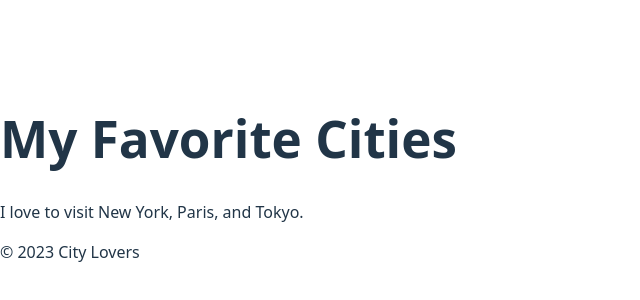
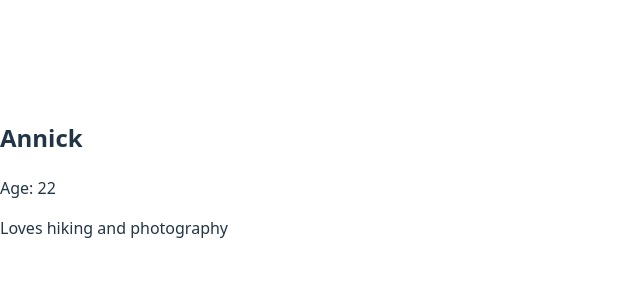
Before and after one commit to 123annick/alx-fe-reactjs, a React (Vite) app in the folder alx-react-app/: page / in a window 1280 px wide. Shown: the part 222-522 px from the top of the page, without its empty margins (0-640 px from the left). Built offline with nearby package versions, Linux system fonts and the light colour scheme.

Commit message:
Added UserProfile component and used props in App

```diff
--- a/alx-react-app/src/App.jsx
+++ b/alx-react-app/src/App.jsx
@@ -1,13 +1,13 @@
-import Header from './components/Header';
-import MainContent from './components/MainContent';
-import Footer from './components/Footer';
+import UserProfile from './components/UserProfile';
 
 function App() {
   return (
     <div>
-      <Header />
-      <MainContent />
-      <Footer />
+      <UserProfile
+        name="Annick"
+        age="22"
+        bio="Loves hiking and photography"
+      />
     </div>
   );
 }
--- /dev/null
+++ b/alx-react-app/src/components/UserProfile.jsx
@@ -0,0 +1,12 @@
+// src/components/UserProfile.jsx
+const UserProfile = (props) => {
+  return (
+    <div>
+      <h2>{props.name}</h2>
+      <p>Age: {props.age}</p>
+      <p>{props.bio}</p>
+    </div>
+  );
+};
+
+export default UserProfile;
```
